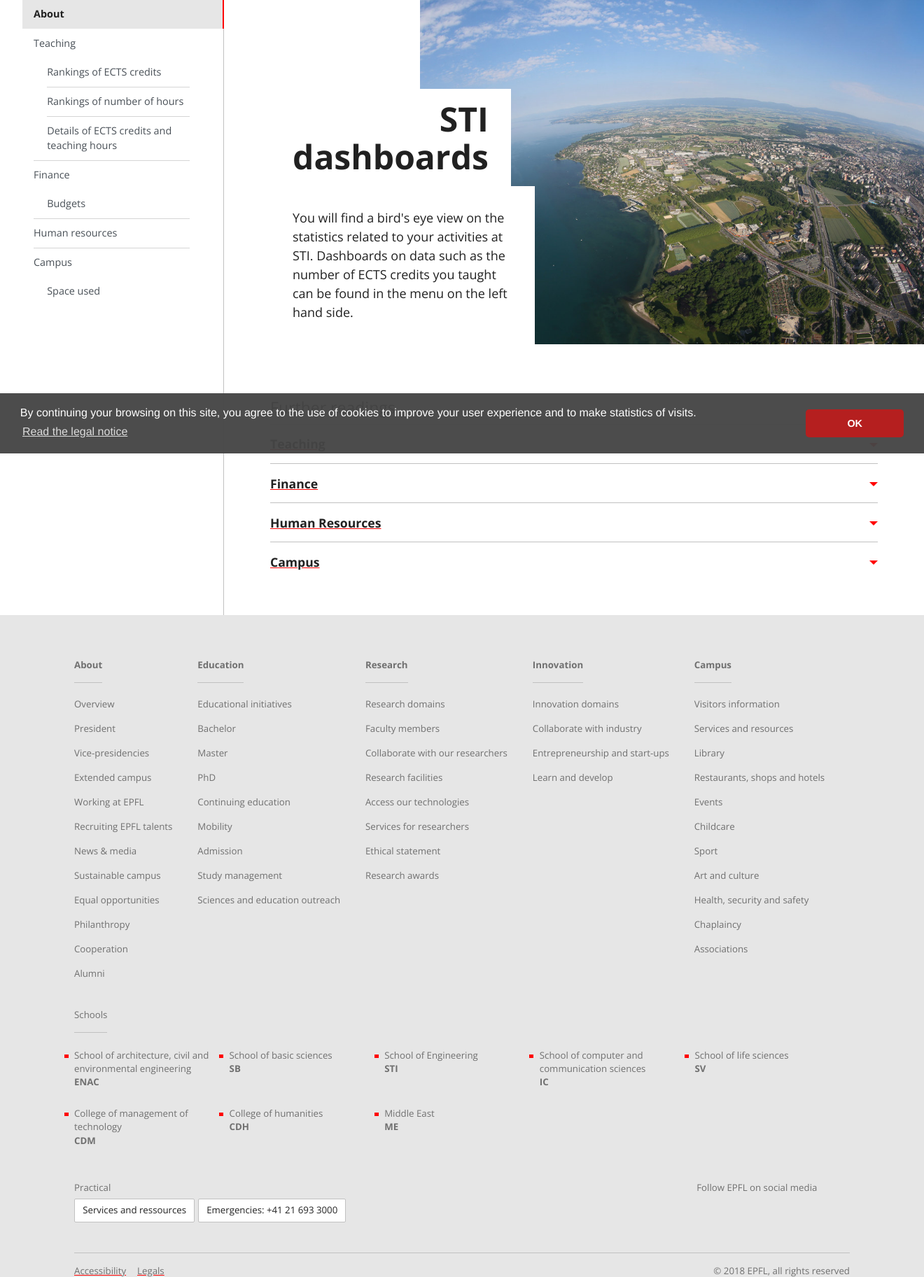
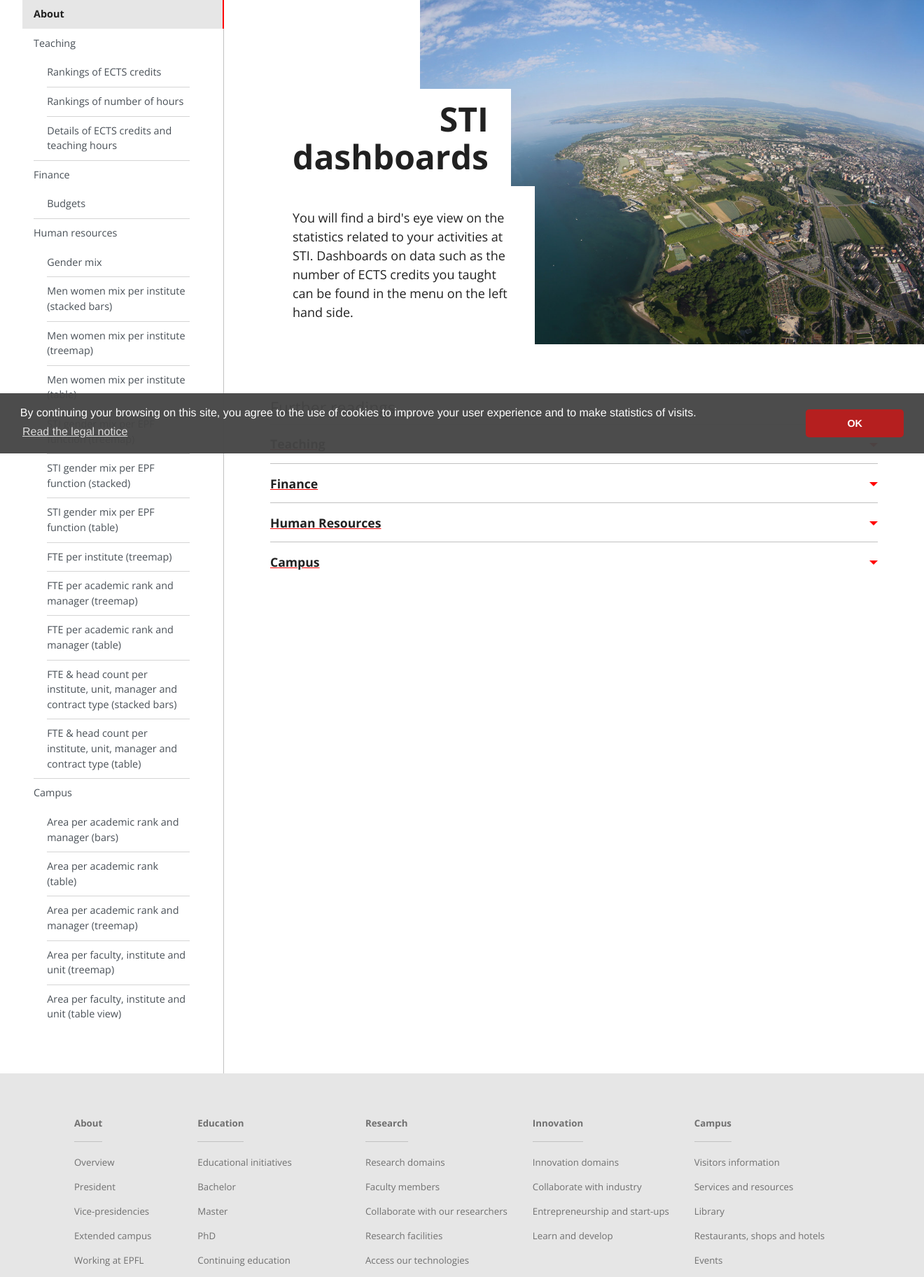
Before and after one commit to epfl-sti/sti_dashboards, a Django app: page / in a window 1320 px wide; the page is wider, and only the part inside the window is pictured. Shown: the part 152-1977 px from the top of that part at 70% size. Run offline with Django 3.2, Linux system fonts and the light colour scheme; the visitor is signed in with stand-in values (Sample User, id 1); some libraries are stand-ins or nearby versions.

Commit message:
added various Tableau sheets

```diff
--- a/sti_prof_dashboard/dashboard/templates/_nav_aside.html
+++ b/sti_prof_dashboard/dashboard/templates/_nav_aside.html
@@ -17,10 +17,29 @@
                 </ul>
             </li>
             <li {% if url_name == "hr" %}class="active"{% endif %}><a href="{% url 'dashboard:hr' %}">Human resources</a></li>
+                <ul>
+                    <li {% if url_name == "hr_sti_gender_mix_pie" %}class="active"{% endif %}><a href="{% url 'dashboard:hr_sti_gender_mix_pie' %}">Gender mix</a></li>
+                    <li {% if url_name == "men_women_mix_per_institute_bars" %}class="active"{% endif %}><a href="{% url 'dashboard:men_women_mix_per_institute_bars' %}">Men women mix per institute (stacked bars)</a></li>
+                    <li {% if url_name == "men_women_mix_per_institute_treemap" %}class="active"{% endif %}><a href="{% url 'dashboard:men_women_mix_per_institute_treemap' %}">Men women mix per institute (treemap)</a></li>
+                    <li {% if url_name == "men_women_mix_per_institute_table" %}class="active"{% endif %}><a href="{% url 'dashboard:men_women_mix_per_institute_table' %}">Men women mix per institute (table)</a></li>
+                    <li {% if url_name == "men_women_mix_per_epf_function_treemap" %}class="active"{% endif %}><a href="{% url 'dashboard:men_women_mix_per_epf_function_treemap' %}">STI gender mix per EPF function (treemap)</a></li>
+                    <li {% if url_name == "men_women_mix_per_epf_function_stacked" %}class="active"{% endif %}><a href="{% url 'dashboard:men_women_mix_per_epf_function_stacked' %}">STI gender mix per EPF function (stacked)</a></li>
+                    <li {% if url_name == "men_women_mix_per_epf_function_table" %}class="active"{% endif %}><a href="{% url 'dashboard:men_women_mix_per_epf_function_table' %}">STI gender mix per EPF function (table)</a></li>
+                    <li {% if url_name == "fte_per_institute_treemap" %}class="active"{% endif %}><a href="{% url 'dashboard:fte_per_institute_treemap' %}">FTE per institute (treemap)</a></li>
+                    <li {% if url_name == "fte_per_academic_rank_and_manager_treemap" %}class="active"{% endif %}><a href="{% url 'dashboard:fte_per_academic_rank_and_manager_treemap' %}">FTE per academic rank and manager (treemap)</a></li>
+                    <li {% if url_name == "fte_per_academic_rank_and_manager_table" %}class="active"{% endif %}><a href="{% url 'dashboard:fte_per_academic_rank_and_manager_table' %}">FTE per academic rank and manager (table)</a></li>
+                    <li {% if url_name == "fte_hc_per_institute_manager_unit_contract_type_bar" %}class="active"{% endif %}><a href="{% url 'dashboard:fte_hc_per_institute_manager_unit_contract_type_bar' %}">FTE &amp; head count per institute, unit, manager and contract type (stacked bars)</a></li>
+                    <li {% if url_name == "fte_hc_per_institute_manager_unit_contract_type_table" %}class="active"{% endif %}><a href="{% url 'dashboard:fte_hc_per_institute_manager_unit_contract_type_table' %}">FTE &amp; head count per institute, unit, manager and contract type (table)</a></li>
+                </ul>
             </li>
             <li {% if url_name == "campus" %}class="active"{% endif %}><a href="{% url 'dashboard:campus' %}">Campus</a>
                 <ul>
-                    <li {% if url_name == "space_used" %}class="active"{% endif %}><a href="{% url 'dashboard:space_used' %}">Space used</a></li>
+                    <li {% if url_name == "area_per_academic_rank_and_manager_bar" %}class="active"{% endif %}><a href="{% url 'dashboard:area_per_academic_rank_and_manager_bar' %}">Area per academic rank and manager (bars)</a></li>
+                    <li {% if url_name == "area_per_academic_rank_table" %}class="active"{% endif %}><a href="{% url 'dashboard:area_per_academic_rank_table' %}">Area per academic rank (table)</a></li>
+                    <li {% if url_name == "area_per_academic_rank_and_manager_treemap" %}class="active"{% endif %}><a href="{% url 'dashboard:area_per_academic_rank_and_manager_treemap' %}">Area per academic rank and manager (treemap)</a></li>
+                    <li {% if url_name == "area_per_faculty_institute_unit_treemap" %}class="active"{% endif %}><a href="{% url 'dashboard:area_per_faculty_institute_unit_treemap' %}">Area per faculty, institute and unit (treemap)</a></li>
+                    <li {% if url_name == "area_per_faculty_institute_unit_table" %}class="active"{% endif %}><a href="{% url 'dashboard:area_per_faculty_institute_unit_table' %}">Area per faculty, institute and unit (table view)</a></li>
+                    {% comment %} <li {% if url_name == "space_used" %}class="active"{% endif %}><a href="{% url 'dashboard:space_used' %}">Space used</a></li> {% endcomment %}
                 </ul>
             </li>
         </ul>
--- a/sti_prof_dashboard/dashboard/urls.py
+++ b/sti_prof_dashboard/dashboard/urls.py
@@ -16,8 +16,25 @@ urlpatterns = [
     path('finance', views.finance_sub_section, name="finance"),
     path('finance/budgets', views.budgets, name="budgets"),
     path('hr', views.hr_sub_section, name="hr"),
+    path('hr/hr_sti_gender_mix_pie', views.hr_sti_gender_mix_pie, name='hr_sti_gender_mix_pie'),
+    path('hr/men_women_mix_per_institute_bars', views.men_women_mix_per_institute_bars, name='men_women_mix_per_institute_bars'),
+    path('hr/men_women_mix_per_institute_treemap', views.men_women_mix_per_institute_treemap, name='men_women_mix_per_institute_treemap'),
+    path('hr/men_women_mix_per_institute_table', views.men_women_mix_per_institute_table, name='men_women_mix_per_institute_table'),
+    path('hr/men_women_mix_per_epf_function_treemap', views.men_women_mix_per_epf_function_treemap, name='men_women_mix_per_epf_function_treemap'),
+    path('hr/men_women_mix_per_epf_function_stacked', views.men_women_mix_per_epf_function_stacked, name='men_women_mix_per_epf_function_stacked'),
+    path('hr/men_women_mix_per_epf_function_table', views.men_women_mix_per_epf_function_table, name='men_women_mix_per_epf_function_table'),
+    path('hr/fte_per_institute_treemap', views.fte_per_institute_treemap, name='fte_per_institute_treemap'),
+    path('hr/fte_per_academic_rank_and_manager_treemap', views.fte_per_academic_rank_and_manager_treemap, name='fte_per_academic_rank_and_manager_treemap'),
+    path('hr/fte_per_academic_rank_and_manager_table', views.fte_per_academic_rank_and_manager_table, name='fte_per_academic_rank_and_manager_table'),
+    path('hr/fte_hc_per_institute_manager_unit_contract_type_bar', views.fte_hc_per_institute_manager_unit_contract_type_bar, name='fte_hc_per_institute_manager_unit_contract_type_bar'),
+    path('hr/fte_hc_per_institute_manager_unit_contract_type_table', views.fte_hc_per_institute_manager_unit_contract_type_table, name='fte_hc_per_institute_manager_unit_contract_type_table'),
     path('campus', views.campus_sub_section, name="campus"),
     path('campus/space_used', views.space_used, name="space_used"),
+    path('campus/area_per_academic_rank_and_manager_bar', views.area_per_academic_rank_and_manager_bar, name="area_per_academic_rank_and_manager_bar"),
+    path('campus/area_per_academic_rank_table', views.area_per_academic_rank_table, name="area_per_academic_rank_table"),
+    path('campus/area_per_faculty_institute_unit_treemap', views.area_per_faculty_institute_unit_treemap, name='area_per_faculty_institute_unit_treemap'),
+    path('campus/area_per_faculty_institute_unit_table', views.area_per_faculty_institute_unit_table, name='area_per_faculty_institute_unit_table'),
+    path('campus/area_per_academic_rank_and_manager_treemap', views.area_per_academic_rank_and_manager_treemap, name='area_per_academic_rank_and_manager_treemap'),
 #     path('test_viz', views.test_tableau_viz, name="test_viz"),
 #     path('test_ldap', views.test_ldap, name="test_ldap"),
 ]
--- a/sti_prof_dashboard/dashboard/views.py
+++ b/sti_prof_dashboard/dashboard/views.py
@@ -145,6 +145,278 @@ def space_used(request):
 
 @cache_page(60 * 15)
 @cache_control(max_age=3600)
+def area_per_academic_rank_and_manager_bar(request):
+    viz_url = "https://tableau.epfl.ch/views/areas/Areaperacademicrankandmanagerbar"
+    current_user, managed_units, managed_persons = get_context_data(request.user.username)
+    managed_scipers = [person.sciper for person in managed_persons]
+    managed_units = [str.upper(unit.CN) for unit in managed_units]
+    context = {
+        'viz_url': viz_url,
+        'current_user': current_user,
+        'managed_units': managed_units,
+        'managed_scipers': managed_scipers
+    }
+    return render(request, 'tableau_data_viz_area_per_academic_rank_and_manager_bar.html', context)
+
+
+@cache_page(60 * 15)
+@cache_control(max_age=3600)
+def area_per_faculty_institute_unit_treemap(request):
+    viz_url = 'https://tableau.epfl.ch/views/areas/Areaperfacultyinstituteunittreemap'
+    current_user, managed_units, managed_persons = get_context_data(request.user.username)
+    managed_scipers = [person.sciper for person in managed_persons]
+    managed_units = [str.upper(unit.CN) for unit in managed_units]
+    context = {
+        'viz_url': viz_url,
+        'current_user': current_user,
+        'managed_units': managed_units,
+        'managed_scipers': managed_scipers
+    }
+    return render(request, 'tableau_data_viz_area_per_academic_rank_and_manager_bar.html', context)
+
+
+@cache_page(60 * 15)
+@cache_control(max_age=3600)
+def area_per_faculty_institute_unit_table(request):
+    viz_url = 'https://tableau.epfl.ch/views/areas/Areaperfacultyinstituteunittable'
+    current_user, managed_units, managed_persons = get_context_data(request.user.username)
+    managed_scipers = [person.sciper for person in managed_persons]
+    managed_units = [str.upper(unit.CN) for unit in managed_units]
+    context = {
+        'viz_url': viz_url,
+        'current_user': current_user,
+        'managed_units': managed_units,
+        'managed_scipers': managed_scipers
+    }
+    return render(request, 'tableau_data_viz_area_per_academic_rank_and_manager_bar.html', context)
+
+
+@cache_page(60 * 15)
+@cache_control(max_age=3600)
+def area_per_academic_rank_and_manager_treemap(request):
+    viz_url = 'https://tableau.epfl.ch/views/areas/Areaperacademicrankandmanagertreemap'
+    current_user, managed_units, managed_persons = get_context_data(request.user.username)
+    managed_scipers = [person.sciper for person in managed_persons]
+    managed_units = [str.upper(unit.CN) for unit in managed_units]
+    context = {
+        'viz_url': viz_url,
+        'current_user': current_user,
+        'managed_units': managed_units,
+        'managed_scipers': managed_scipers
+    }
+    return render(request, 'tableau_data_viz_area_per_academic_rank_and_manager_bar.html', context)
+
+
+@cache_page(60 * 15)
+@cache_control(max_age=3600)
+def area_per_academic_rank_table(request):
+    viz_url = 'https://tableau.epfl.ch/views/areas/Areaperacademicranktable'
+    current_user, managed_units, managed_persons = get_context_data(request.user.username)
+    managed_scipers = [person.sciper for person in managed_persons]
+    managed_units = [str.upper(unit.CN) for unit in managed_units]
+    context = {
+        'viz_url': viz_url,
+        'current_user': current_user,
+        'managed_units': managed_units,
+        'managed_scipers': managed_scipers
+    }
+    return render(request, 'tableau_data_viz_area_per_academic_rank_and_manager_bar.html', context)
+
+
+@cache_page(60 * 15)
+@cache_control(max_age=3600)
+def hr_sti_gender_mix_pie(request):
+    viz_url = 'https://tableau.epfl.ch/views/Menwomenmixperinstitute/STIgendermixpie'
+    current_user, managed_units, managed_persons = get_context_data(request.user.username)
+    managed_scipers = [person.sciper for person in managed_persons]
+    managed_units = [str.upper(unit.CN) for unit in managed_units]
+    context = {
+        'viz_url': viz_url,
+        'current_user': current_user,
+        'managed_units': managed_units,
+        'managed_scipers': managed_scipers
+    }
+    return render(request, 'tableau_data_viz_area_per_academic_rank_and_manager_bar.html', context)
+
+
+@cache_page(60 * 15)
+@cache_control(max_age=3600)
+def men_women_mix_per_institute_bars(request):
+    viz_url = 'https://tableau.epfl.ch/views/Menwomenmixperinstitute/MenWomenmixperinstitutestackedbars'
+    current_user, managed_units, managed_persons = get_context_data(request.user.username)
+    managed_scipers = [person.sciper for person in managed_persons]
+    managed_units = [str.upper(unit.CN) for unit in managed_units]
+    context = {
+        'viz_url': viz_url,
+        'current_user': current_user,
+        'managed_units': managed_units,
+        'managed_scipers': managed_scipers
+    }
+    return render(request, 'tableau_data_viz_area_per_academic_rank_and_manager_bar.html', context)
+
+
+@cache_page(60 * 15)
+@cache_control(max_age=3600)
+def men_women_mix_per_institute_treemap(request):
+    viz_url = 'https://tableau.epfl.ch/views/Menwomenmixperinstitute/MenWomenmixperinstitutetreemap'
+    current_user, managed_units, managed_persons = get_context_data(request.user.username)
+    managed_scipers = [person.sciper for person in managed_persons]
+    managed_units = [str.upper(unit.CN) for unit in managed_units]
+    context = {
+        'viz_url': viz_url,
+        'current_user': current_user,
+        'managed_units': managed_units,
+        'managed_scipers': managed_scipers
+    }
+    return render(request, 'tableau_data_viz_area_per_academic_rank_and_manager_bar.html', context)
+
+
+@cache_page(60 * 15)
+@cache_control(max_age=3600)
+def men_women_mix_per_institute_table(request):
+    viz_url = 'https://tableau.epfl.ch/views/Menwomenmixperinstitute/MenWomenmixperinstitutetable'
+    current_user, managed_units, managed_persons = get_context_data(request.user.username)
+    managed_scipers = [person.sciper for person in managed_persons]
+    managed_units = [str.upper(unit.CN) for unit in managed_units]
+    context = {
+        'viz_url': viz_url,
+        'current_user': current_user,
+        'managed_units': managed_units,
+        'managed_scipers': managed_scipers
+    }
+    return render(request, 'tableau_data_viz_area_per_academic_rank_and_manager_bar.html', context)
+
+
+@cache_page(60 * 15)
+@cache_control(max_age=3600)
+def men_women_mix_per_epf_function_treemap(request):
+    viz_url = 'https://tableau.epfl.ch/views/stigendermixperEPFfunction/STIgendermixperfunctiontreemap'
+    current_user, managed_units, managed_persons = get_context_data(request.user.username)
+    managed_scipers = [person.sciper for person in managed_persons]
+    managed_units = [str.upper(unit.CN) for unit in managed_units]
+    context = {
+        'viz_url': viz_url,
+        'current_user': current_user,
+        'managed_units': managed_units,
+        'managed_scipers': managed_scipers
+    }
+    return render(request, 'tableau_data_viz_area_per_academic_rank_and_manager_bar.html', context)
+
+
+@cache_page(60 * 15)
+@cache_control(max_age=3600)
+def men_women_mix_per_epf_function_stacked(request):
+    viz_url = 'https://tableau.epfl.ch/views/stigendermixperEPFfunction/STIgendermixperfunctionstackedbar'
+    current_user, managed_units, managed_persons = get_context_data(request.user.username)
+    managed_scipers = [person.sciper for person in managed_persons]
+    managed_units = [str.upper(unit.CN) for unit in managed_units]
+    context = {
+        'viz_url': viz_url,
+        'current_user': current_user,
+        'managed_units': managed_units,
+        'managed_scipers': managed_scipers
+    }
+    return render(request, 'tableau_data_viz_area_per_academic_rank_and_manager_bar.html', context)
+
+
+@cache_page(60 * 15)
+@cache_control(max_age=3600)
+def men_women_mix_per_epf_function_table(request):
+    viz_url = 'https://tableau.epfl.ch/views/stigendermixperEPFfunction/STIgendermixperfunctiontable'
+    current_user, managed_units, managed_persons = get_context_data(request.user.username)
+    managed_scipers = [person.sciper for person in managed_persons]
+    managed_units = [str.upper(unit.CN) for unit in managed_units]
+    context = {
+        'viz_url': viz_url,
+        'current_user': current_user,
+        'managed_units': managed_units,
+        'managed_scipers': managed_scipers
+    }
+    return render(request, 'tableau_data_viz_area_per_academic_rank_and_manager_bar.html', context)
+
+
+@cache_page(60 * 15)
+@cache_control(max_age=3600)
+def fte_per_institute_treemap(request):
+    viz_url = 'https://tableau.epfl.ch/views/FTEheadcountperinstitutemanagerunitandtype/FTEperinstitutetreemap'
+    current_user, managed_units, managed_persons = get_context_data(request.user.username)
+    managed_scipers = [person.sciper for person in managed_persons]
+    managed_units = [str.upper(unit.CN) for unit in managed_units]
+    context = {
+        'viz_url': viz_url,
+        'current_user': current_user,
+        'managed_units': managed_units,
+        'managed_scipers': managed_scipers
+    }
+    return render(request, 'tableau_data_viz_area_per_academic_rank_and_manager_bar.html', context)
+
+
+@cache_page(60 * 15)
+@cache_control(max_age=3600)
+def fte_per_academic_rank_and_manager_treemap(request):
+    viz_url = 'https://tableau.epfl.ch/views/FTEheadcountperinstitutemanagerunitandtype/FTEperacademicrankingandmanagersnametreemap'
+    current_user, managed_units, managed_persons = get_context_data(request.user.username)
+    managed_scipers = [person.sciper for person in managed_persons]
+    managed_units = [str.upper(unit.CN) for unit in managed_units]
+    context = {
+        'viz_url': viz_url,
+        'current_user': current_user,
+        'managed_units': managed_units,
+        'managed_scipers': managed_scipers
+    }
+    return render(request, 'tableau_data_viz_area_per_academic_rank_and_manager_bar.html', context)
+
+
+@cache_page(60 * 15)
+@cache_control(max_age=3600)
+def fte_per_academic_rank_and_manager_table(request):
+    viz_url = 'https://tableau.epfl.ch/views/FTEheadcountperinstitutemanagerunitandtype/FTEperacademicrankingandmanagersnametable'
+    current_user, managed_units, managed_persons = get_context_data(request.user.username)
+    managed_scipers = [person.sciper for person in managed_persons]
+    managed_units = [str.upper(unit.CN) for unit in managed_units]
+    context = {
+        'viz_url': viz_url,
+        'current_user': current_user,
+        'managed_units': managed_units,
+        'managed_scipers': managed_scipers
+    }
+    return render(request, 'tableau_data_viz_area_per_academic_rank_and_manager_bar.html', context)
+
+
+@cache_page(60 * 15)
+@cache_control(max_age=3600)
+def fte_hc_per_institute_manager_unit_contract_type_bar(request):
+    viz_url = 'https://tableau.epfl.ch/views/FTEheadcountperinstitutemanagerunitandtype/FTEheadcountperinstitutemanagerunitandtypebarchart'
+    current_user, managed_units, managed_persons = get_context_data(request.user.username)
+    managed_scipers = [person.sciper for person in managed_persons]
+    managed_units = [str.upper(unit.CN) for unit in managed_units]
+    context = {
+        'viz_url': viz_url,
+        'current_user': current_user,
+        'managed_units': managed_units,
+        'managed_scipers': managed_scipers
+    }
+    return render(request, 'tableau_data_viz_area_per_academic_rank_and_manager_bar.html', context)
+
+
+@cache_page(60 * 15)
+@cache_control(max_age=3600)
+def fte_hc_per_institute_manager_unit_contract_type_table(request):
+    viz_url = 'https://tableau.epfl.ch/views/FTEheadcountperinstitutemanagerunitandtype/FTEheadcountperinstitutemanagerunitandtypetable'
+    current_user, managed_units, managed_persons = get_context_data(request.user.username)
+    managed_scipers = [person.sciper for person in managed_persons]
+    managed_units = [str.upper(unit.CN) for unit in managed_units]
+    context = {
+        'viz_url': viz_url,
+        'current_user': current_user,
+        'managed_units': managed_units,
+        'managed_scipers': managed_scipers
+    }
+    return render(request, 'tableau_data_viz_area_per_academic_rank_and_manager_bar.html', context)
+
+
+@cache_page(60 * 15)
+@cache_control(max_age=3600)
 def campus_sub_section(request):
     context = {
         'image_relative_path': 'dashboard/img/sven-mieke-1162927-unsplash.jpg',
```
Also changed, not shown: sti_prof_dashboard/dashboard/templates/tableau_data_viz_area_per_academic_rank_and_manager_bar.html (added, +42 -0 lines).
